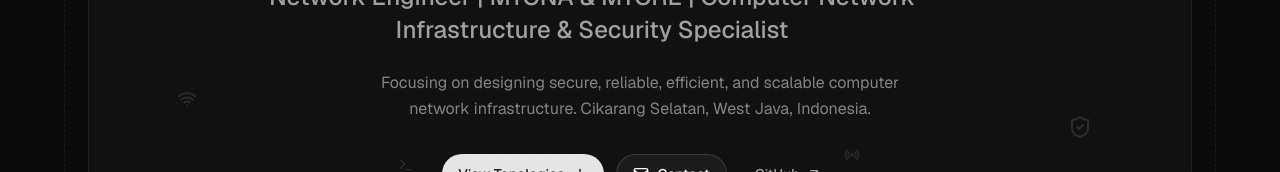
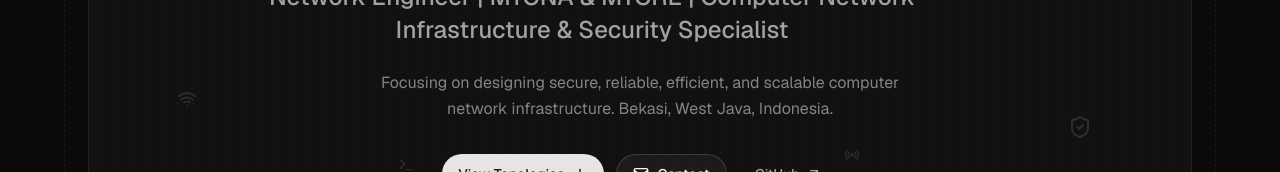
Before and after one commit to haidirwf/portfolio-idal, a Next.js app: page / in a window 1280 px wide. Shown: the part 336-508 px from the top of the page. Built offline with nearby package versions, Linux system fonts and the light colour scheme.

Commit message:
fix(hero): update location text from Cikarang Selatan to Bekasi in Hero section

```diff
--- a/components/portfolio/hero.tsx
+++ b/components/portfolio/hero.tsx
@@ -88,8 +88,8 @@ export function Hero() {
 
             <p className="text-sm sm:text-base text-muted-foreground/80 font-sans max-w-xl leading-relaxed">
               {t(
-                "Fokus pada perancangan jaringan komputer yang aman, andal, efisien, dan skalabel. Cikarang Selatan, Jawa Barat, Indonesia.",
-                "Focusing on designing secure, reliable, efficient, and scalable computer network infrastructure. Cikarang Selatan, West Java, Indonesia."
+                "Fokus pada perancangan jaringan komputer yang aman, andal, efisien, dan skalabel. Bekasi, Jawa Barat, Indonesia.",
+                "Focusing on designing secure, reliable, efficient, and scalable computer network infrastructure. Bekasi, West Java, Indonesia."
               )}
             </p>
 
```
